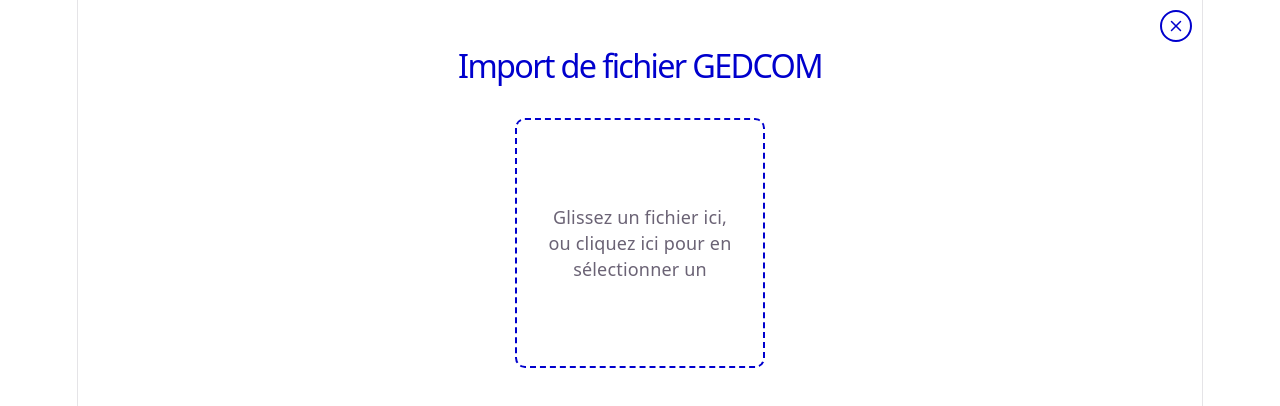
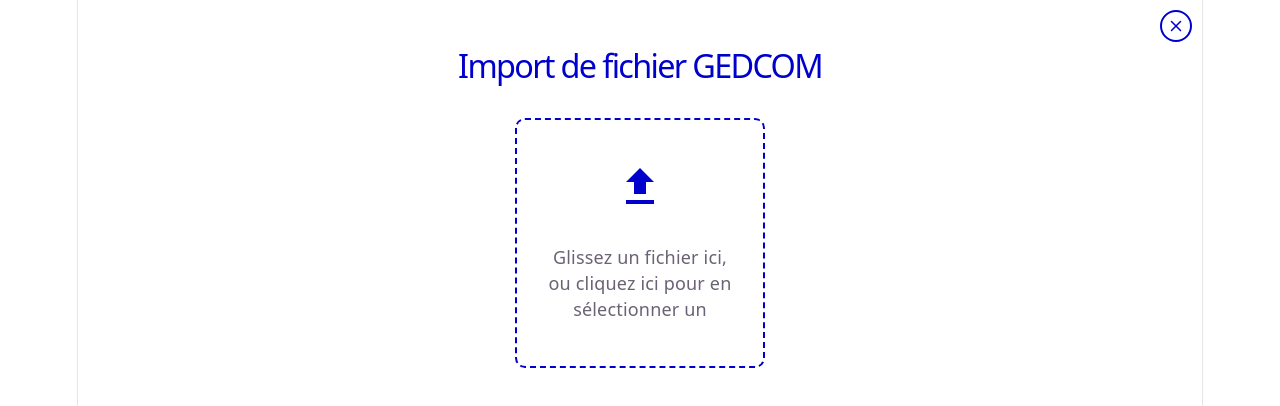
Before and after one commit to lr2larminat/gedlachance, a React (Vite) app: page / in a window 1280 px wide. Both pictures are taken after a click on the button "Importer un fichier GEDCOM". Shown: the top 406 px of the page. Built offline with nearby package versions, Linux system fonts and the light colour scheme.

Commit message:
Modification

```diff
--- a/src/import/ImportPage.tsx
+++ b/src/import/ImportPage.tsx
@@ -75,12 +75,27 @@ export default function ImportPage({ setCurrentPage, file, setFile }: ImportPage
       >
         {file ? (
           <p>
-            Fichier sélectionné :<br />
-            {file.name} ({(file.size / 1024).toFixed(2)} Ko)<br /><br />
+            <b>Fichier sélectionné :<br />
+            {file.name}</b> <br /><br />
             Vous pouvez importer un autre fichier en le glissant ou en le sélectionnant...
           </p>
         ) : (
-          <p>Glissez un fichier ici, <br />ou cliquez ici pour en sélectionner un</p>
+          <div className="dropzone-default">
+          {/* Icône import */}
+          <svg
+            xmlns="http://www.w3.org/2000/svg"
+            width="48"
+            height="48"
+            fill="#0000CD"
+            viewBox="0 0 24 24"
+          >
+            <path d="M5 20h14v-2H5v2zm7-18l-7 7h4v6h6v-6h4l-7-7z"/>
+          </svg>
+          <p>
+          <br />Glissez un fichier ici, <br />
+            ou cliquez ici pour en sélectionner un
+          </p>
+        </div>
         )}
         <input
           id="fileInput"
@@ -96,7 +111,7 @@ export default function ImportPage({ setCurrentPage, file, setFile }: ImportPage
       {/* Bouton analyser si fichier chargé */}
       {file && (
         <button className="analyze-button" onClick={() => setCurrentPage('parse')}>
-          Analyser le fichier
+          Importer le fichier
         </button>
       )}
     </div>
```
